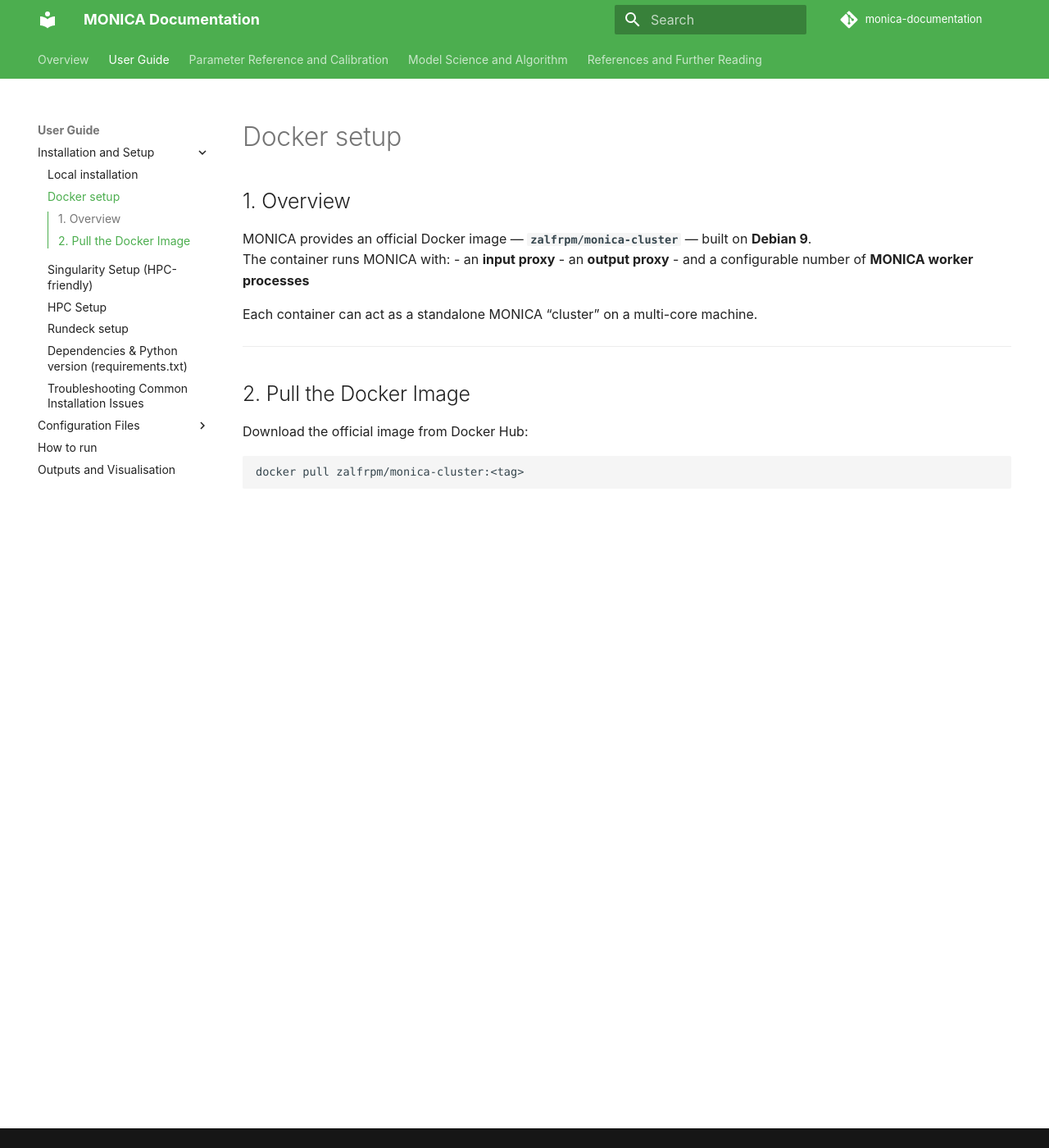
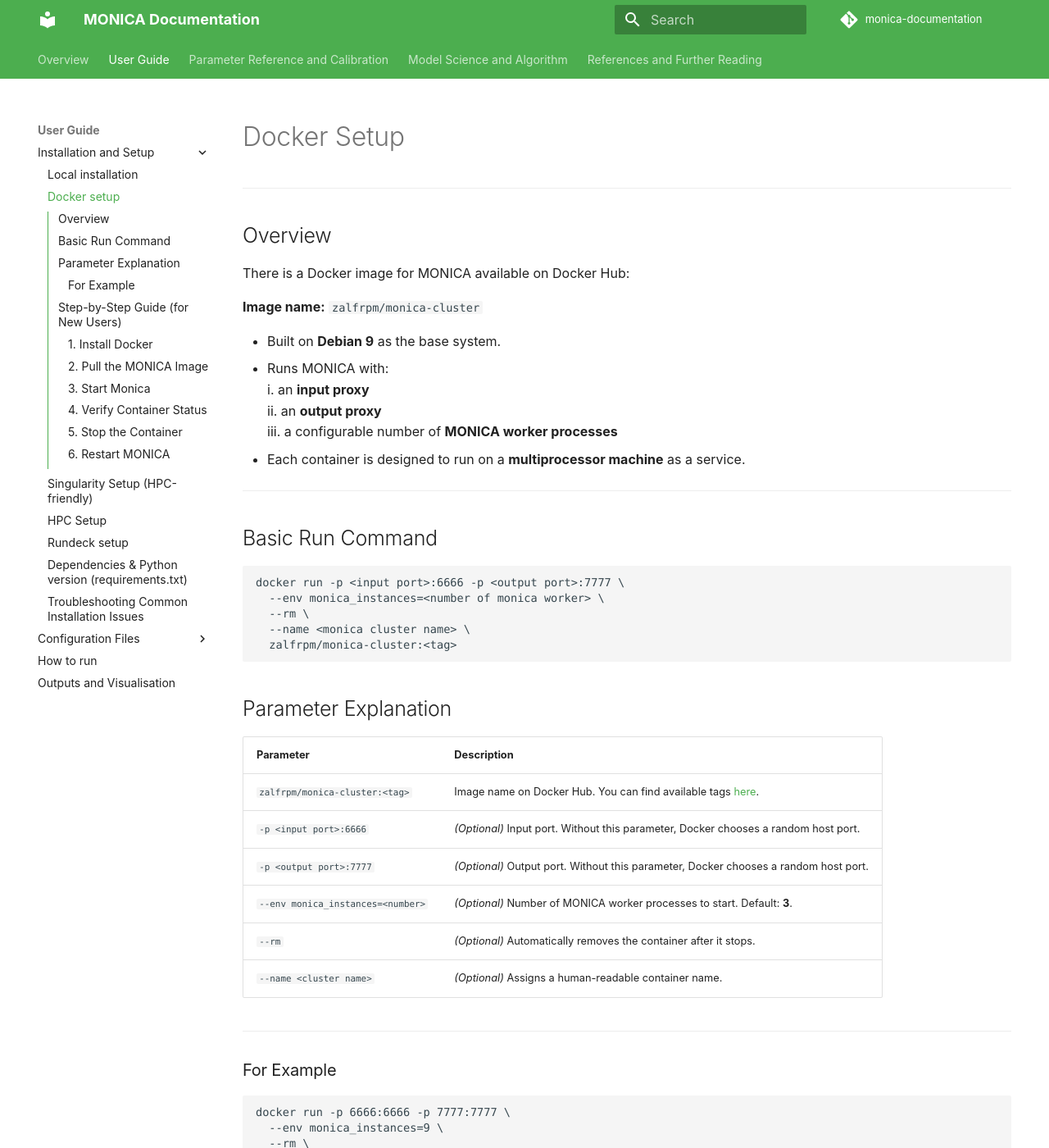
Before and after one commit to zalf-rpm/monica-documentation, an MkDocs documentation site: the page built from docs/user_guide/Installation_and_Setup/docker_setup.md, in a window 1280 px wide and 1400 px high. Shown: the whole window at 82% size. Built offline with MkDocs 1.6.1 and Material for MkDocs 9.7.7, drawn with Linux system fonts in a browser that asks for light colours; comment, search, counter and statistics services are not loaded; some of the changed text lies outside the part shown.

Commit message:
Add docker setup in User guide

````diff
--- a/docs/user_guide/Installation_and_Setup/docker_setup.md
+++ b/docs/user_guide/Installation_and_Setup/docker_setup.md
@@ -1,21 +1,131 @@
-# Docker setup
-
-## 1. Overview
-
-MONICA provides an official Docker image — **`zalfrpm/monica-cluster`** — built on **Debian 9**.
-The container runs MONICA with:
-- an **input proxy**
-- an **output proxy**
-- and a configurable number of **MONICA worker processes**
-
-Each container can act as a standalone MONICA “cluster” on a multi-core machine.
+# Docker Setup
 
 ---
 
-## 2. Pull the Docker Image
+## Overview
 
-Download the official image from Docker Hub:
+There is a Docker image for MONICA available on Docker Hub:
+
+**Image name:** `zalfrpm/monica-cluster`
+
+- Built on **Debian 9** as the base system.
+- Runs MONICA with:
+  i. an **input proxy**
+  ii. an **output proxy**
+  iii. a configurable number of **MONICA worker processes**
+- Each container is designed to run on a **multiprocessor machine** as a service.
+
+---
+
+## Basic Run Command
 
 ```
-docker pull zalfrpm/monica-cluster:<tag>
+docker run -p <input port>:6666 -p <output port>:7777 \
+  --env monica_instances=<number of monica worker> \
+  --rm \
+  --name <monica cluster name> \
+  zalfrpm/monica-cluster:<tag>
 ```
+## Parameter Explanation
+
+| Parameter | Description |
+|------------|--------------|
+| `zalfrpm/monica-cluster:<tag>` | Image name on Docker Hub. You can find available tags [here](https://hub.docker.com/r/zalfrpm/monica-cluster/tags). |
+| `-p <input port>:6666` | *(Optional)* Input port. Without this parameter, Docker chooses a random host port. |
+| `-p <output port>:7777` | *(Optional)* Output port. Without this parameter, Docker chooses a random host port. |
+| `--env monica_instances=<number>` | *(Optional)* Number of MONICA worker processes to start. Default: **3**. |
+| `--rm` | *(Optional)* Automatically removes the container after it stops. |
+| `--name <cluster name>` | *(Optional)* Assigns a human-readable container name. |
+
+---
+
+
+### For Example
+
+```
+docker run -p 6666:6666 -p 7777:7777 \
+  --env monica_instances=9 \
+  --rm \
+  --name my-monica-cluster \
+  zalfrpm/monica-cluster:2.0.3.150
+```
+**Note on Tags**
+
+It is possible to use the tag latest, for example:
+
+```
+docker run ... zalfrpm/monica-cluster:latest
+```
+However, it is recommended to use a specific version tag (e.g., 3.6.32) to ensure reproducible results.
+Using latest might pull a newer image later, which could lead to slightly different results.
+
+## Step-by-Step Guide (for New Users)
+
+---
+
+### 1. Install Docker
+
+- **Windows/macOS:** Install [Docker Desktop](https://www.docker.com).
+- **Linux:** Install Docker Engine via your package manager.
+- Open a terminal:
+
+    **Windows:** PowerShell
+    **macOS/Linux:** Terminal
+
+Check installation:
+
+```
+docker --version
+```
+A version number (for example: Docker version 27.xx...) will appear.
+
+### 2. Pull the MONICA Image
+
+Choose a tag (recommended: a specific version such as 3.6.32):
+
+```
+docker pull zalfrpm/monica-cluster:3.6.32
+```
+### 3. Start Monica
+
+Start a MONICA container with 9 worker processes:
+```
+docker run -p 6666:6666 -p 7777:7777 \
+  --env monica_instances=9 \
+  --rm \
+  --name my-monica-cluster \
+  zalfrpm/monica-cluster:3.6.32
+```
+**Explanation:**
+
+- Exposes input port 6666 and output port 7777
+- Runs 9 MONICA workers
+- Automatically cleans up on exit
+- Uses tag 3.6.32 for reproducibility
+
+This command starts a MONICA cluster with 9 workers, exposing input port 6666 and output port 7777.
+
+### 4. Verify Container Status
+
+In another terminal, type:
+```
+docker ps
+docker logs -f my-monica-cluster
+docker port my-monica-cluster
+```
+### 5. Stop the Container
+Press Ctrl + C in the running terminal, or from another terminal, type:
+
+```
+docker stop my-monica-cluster
+```
+### 6. Restart MONICA
+Run the same command again:
+
+```
+docker run -p 6666:6666 -p 7777:7777 \
+  --env monica_instances=9 \
+  --rm \
+  --name my-monica-cluster \
+  zalfrpm/monica-cluster:3.6.12
+```
````
